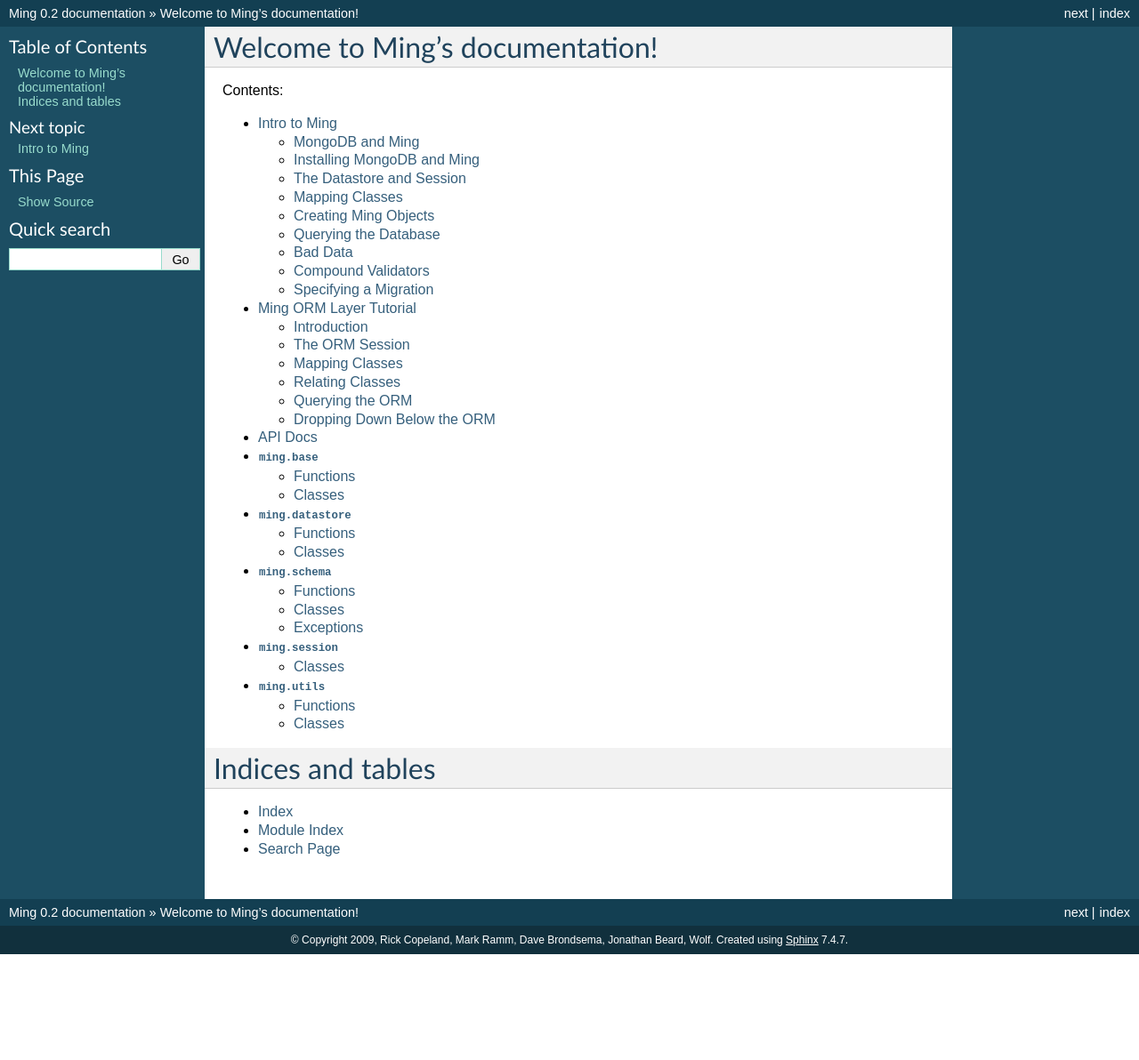
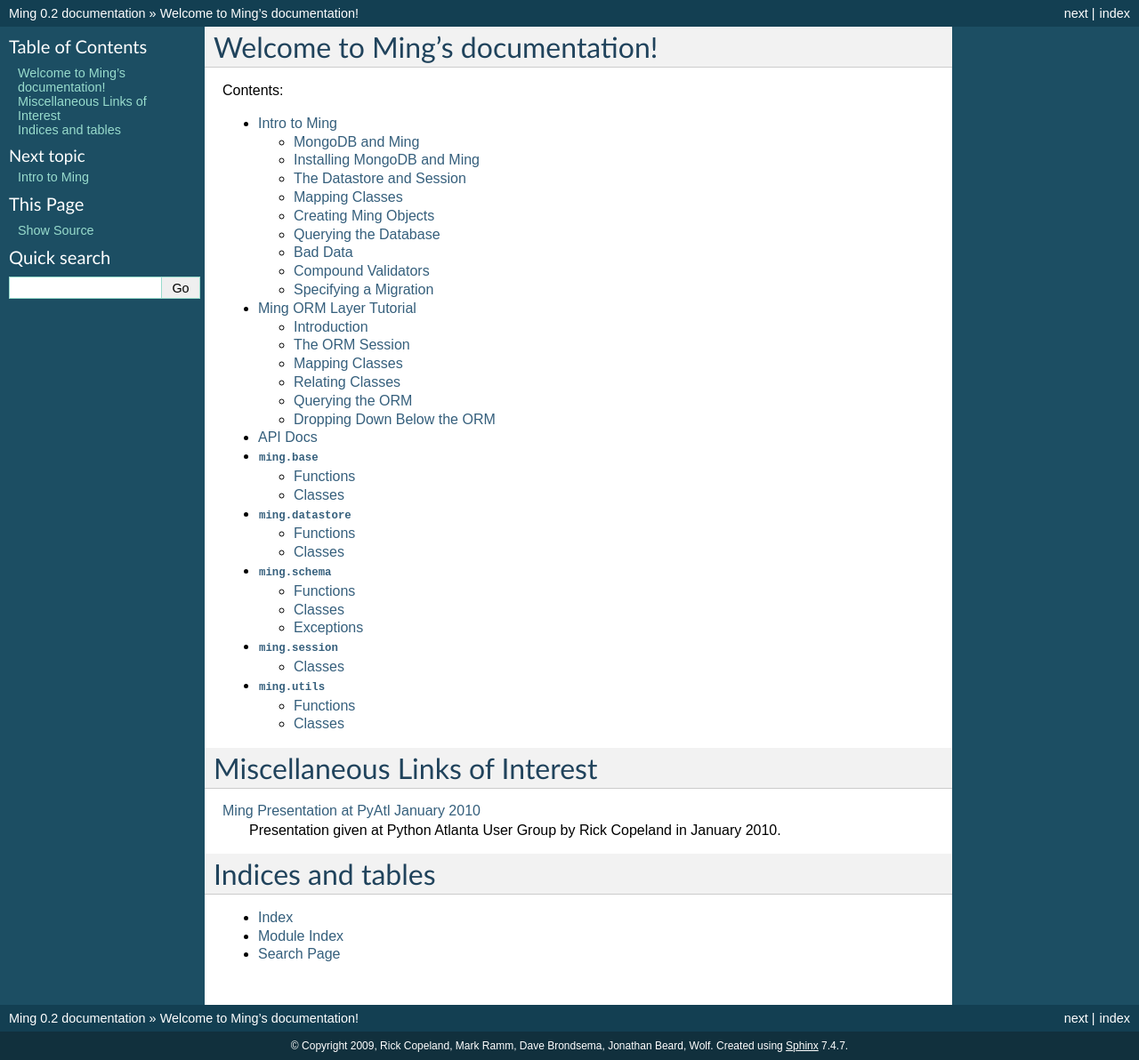
Before and after one commit to TurboGears/Ming, a Sphinx documentation site: the page built from docs/index.rst, in a window 1280 px wide. Shown: the whole page at 89% size. Built offline with Sphinx 7.4.7, drawn with Linux system fonts in a browser that asks for light colours; before the commit the page ends 1073 px from its top, so only the background shows below that.

Commit message:
Add link to PyAtl presentation

```diff
--- a/docs/index.rst
+++ b/docs/index.rst
@@ -16,6 +16,12 @@
    orm
    api/*
 
+Miscellaneous Links of Interest
+===============================
+
+`Ming Presentation at PyAtl January 2010 <http://files.meetup.com/127119/MingPresentation.pdf>`_
+    Presentation given at Python Atlanta User Group by Rick Copeland in January 2010.
+
 Indices and tables
 ==================
 
```
